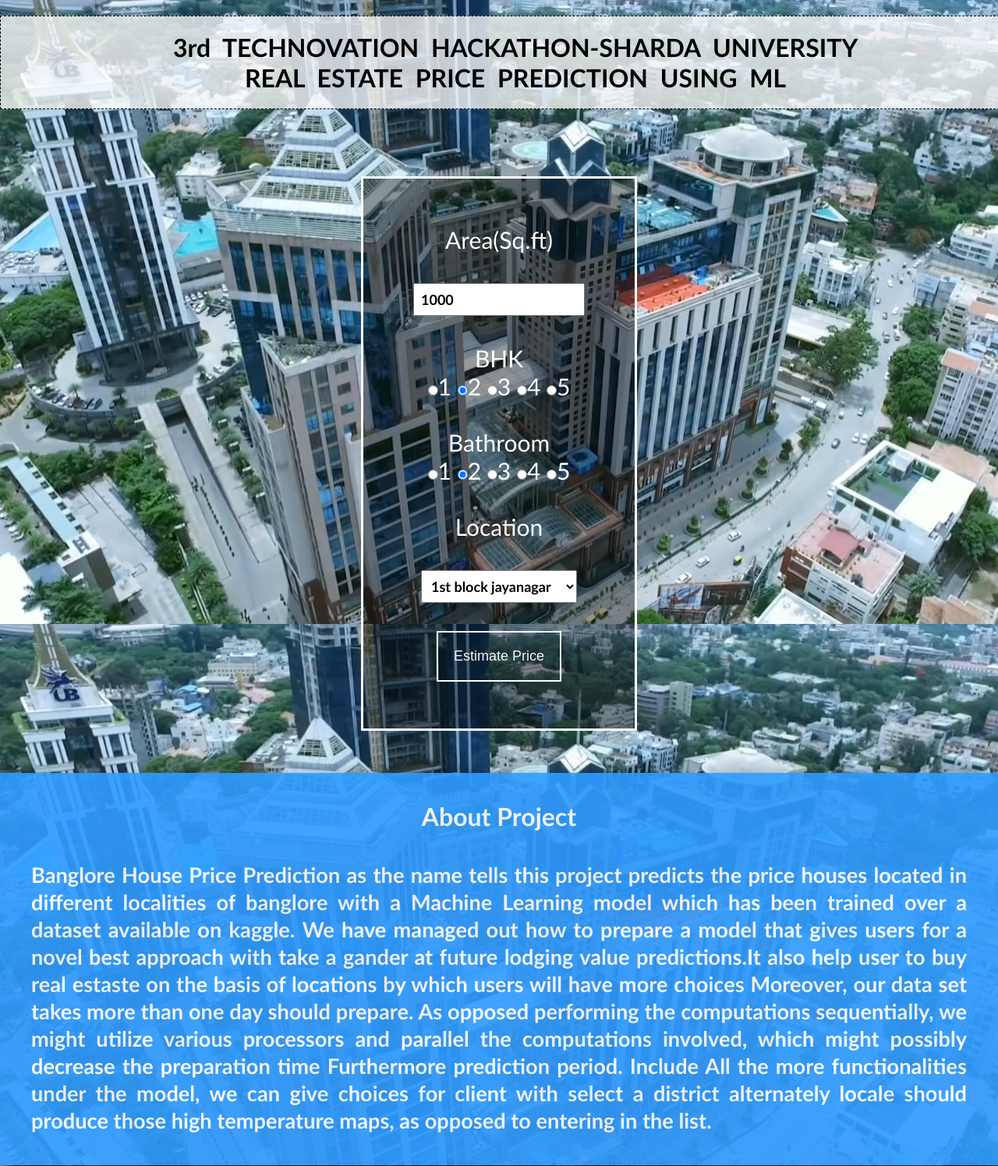
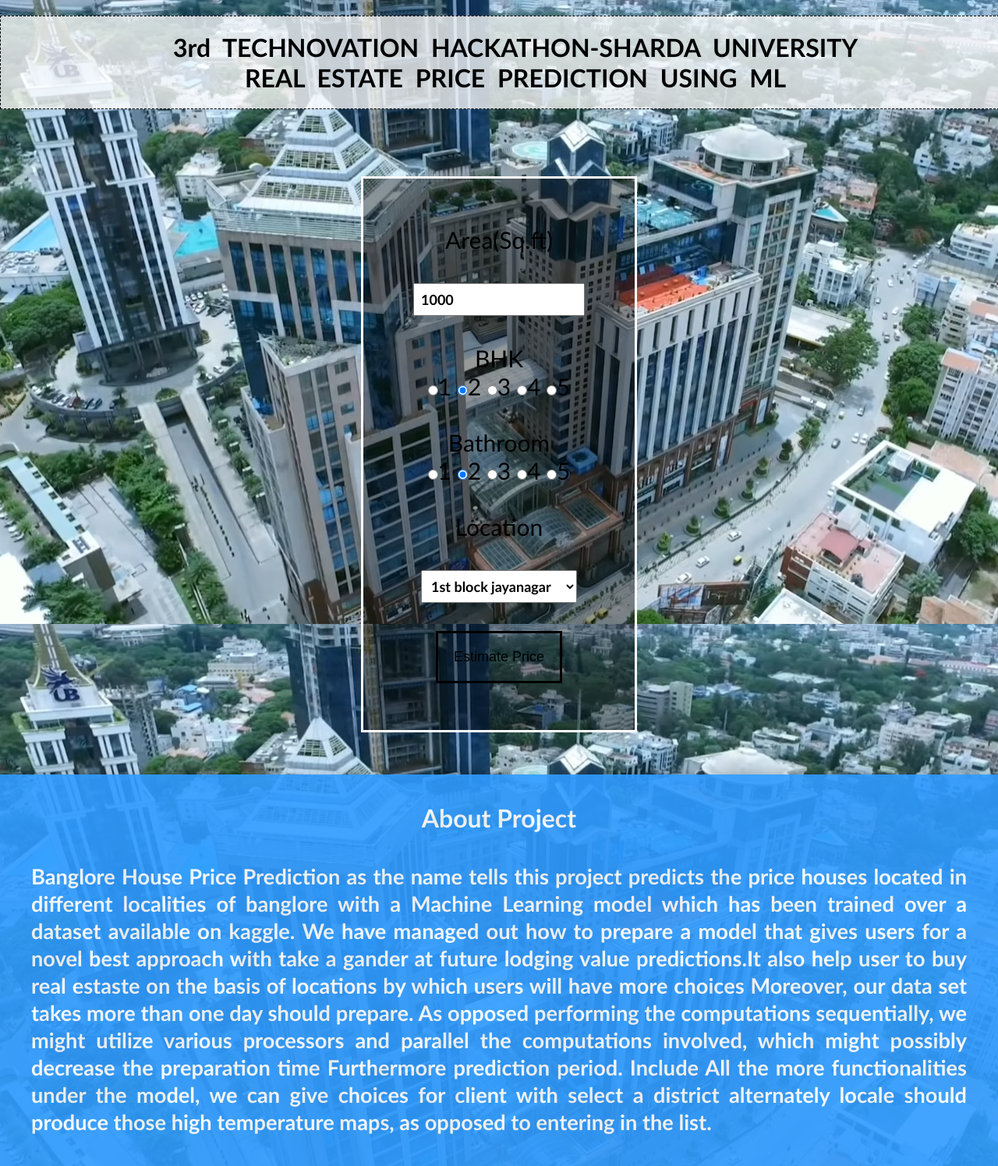
Before and after one commit to iambhushan6/Technovation-Hackathon, a Flask app: page / in a window 1280 px wide; the page is wider, and only the part inside the window is pictured. Shown: the top 1495 px of that part at 78% size. Run offline with Flask 2, Linux system fonts and the light colour scheme; parts of the project's set-up code (start-up, migrations or seed data) failed here and were passed over; some libraries are stand-ins or nearby versions.

Commit message:
Update index.html

```diff
--- a/templates/index.html
+++ b/templates/index.html
@@ -18,7 +18,7 @@
     <wrapper>
 
         <div class="title">
-            <h4 style="text-align: center;">
+            <h4 style="text-align: center;color:black;">
                 3rd TECHNOVATION HACKATHON-SHARDA UNIVERSITY <BR> REAL ESTATE PRICE PREDICTION USING ML
             </h4>
         </div>
@@ -27,7 +27,7 @@
 
         <div class="boxform">
             <!-- FORM HERE -->
-            <form method="post" action="/">
+            <form method="post" action="/" style="color:black;">
                 <label form="sqft" >Area(Sq.ft) <br><br></label>
                 <input type="number" required id="sqft" name="sqft" value="1000" placeholder="Enter area in sqft: 2000"> <br><br>
 
@@ -76,12 +76,12 @@
 
 
                 <label form="submit"  ></label>
-                <input class="button" type="submit" id="submit" value="Estimate Price" >
+                <input style="color:black; border:black solid;" class="button" type="submit" id="submit" value="Estimate Price" >
     <!--            <output>Estimated Price</output><br>-->
 
                 <!-- PREDICTION DONE HERE -->
                 {% if predicted_price %}
-                <br><br><h1 style="font-size: 1.8rem; font-family: 'Gill Sans', 'Gill Sans MT', Calibri, 'Trebuchet MS', sans-serif;
+                <br><br><h1 style=" color:black; font-size: 1.8rem; font-family: 'Gill Sans', 'Gill Sans MT', Calibri, 'Trebuchet MS', sans-serif;
                     color: rgb(255, 255, 255);">Predicted Price<br>{{predicted_price}} Lakhs<br>
                     <br>Price per sqft<br> {{price_sqft}}K</h1>
 
```
